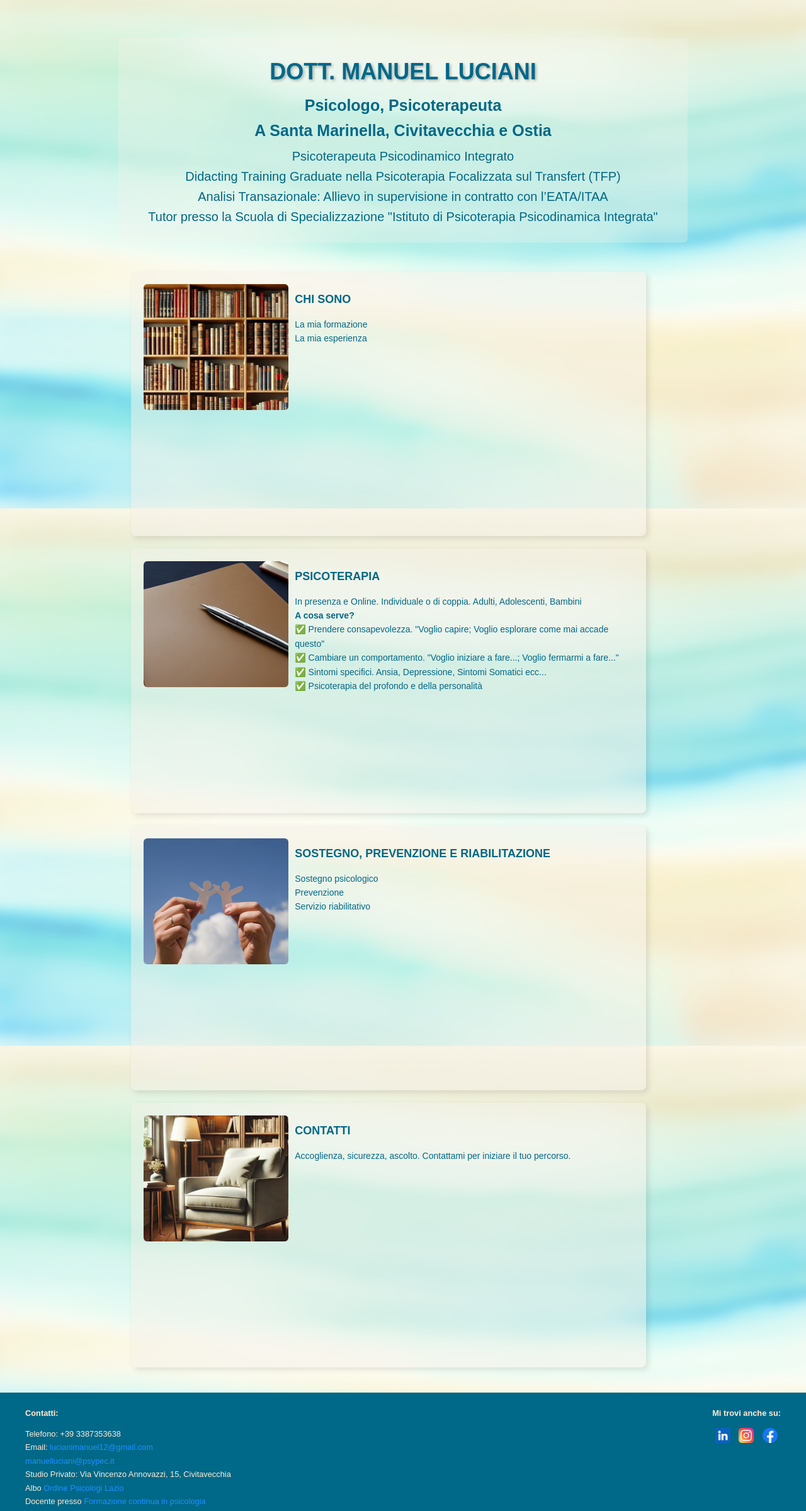
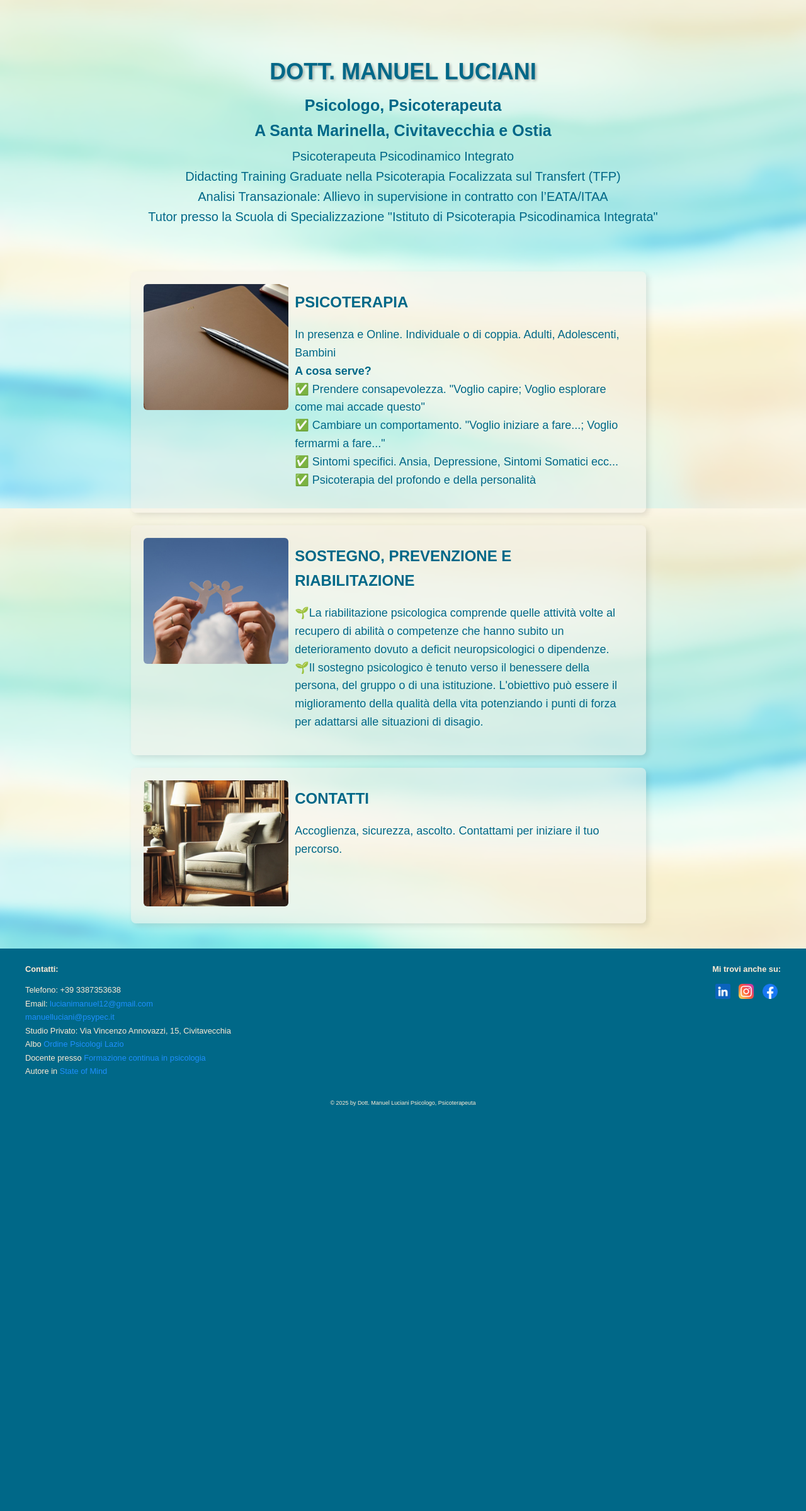
Before and after one commit to GI3793/SitoManuel, a Flask app: page / in a window 1280 px wide. Shown: the part 46-2445 px from the top of the page at 63% size. After the commit the page ends 1802 px from the top, so only its background shows below. Run offline with Flask 3, Linux system fonts and the light colour scheme; some web fonts are replaced.

Commit message:
Add files via upload

```diff
--- a/templates/index.html
+++ b/templates/index.html
@@ -6,7 +6,7 @@
 <section style="max-width: 80%; margin: 0 auto;">
 
     <!-- Titolo principale -->
-    <div style="background-color: rgba(245, 241, 233, 0.3); padding: 20px; text-align: center;
+    <div style="padding: 20px; text-align: center;
             font-size: 28px; font-weight: bold; color: #006888;
             text-shadow: 2px 2px 4px rgba(0, 0, 0, 0.3); border-radius: 6px;
             width: 90%; margin: 20px auto; display: block;">
@@ -33,24 +33,8 @@
         {% set box_style = "display: flex; flex-direction: row; align-items: flex-start;
                             justify-content: flex-start; text-align: left; background: rgba(245, 241, 233, 0.5);
                             padding: 20px; border-radius: 8px; box-shadow: 4px 4px 10px rgba(0, 0, 0, 0.1);
-                            flex: 1; min-width: 250px; max-width: 90%; min-height: 380px;" %}
+                            flex: 1; min-width: 250px; max-width: 90%;" %}
 
-        <!-- 1° riquadro: CHI SONO -->
-        <a href="/about" style="text-decoration: none; color: inherit;">
-            <div style="{{ box_style }}">
-                <div style="width: 30%; margin-right: 10px;">
-                    <img src="{{ url_for('static', filename='images/3.jpg') }}" alt="Chi Sono"
-                         style="width: 100%; height: 200px; object-fit: cover; border-radius: 6px;">
-                </div>
-                <div style="width: 70%; font-size: 18px; color: #006888; margin-top: 10px;">
-                    <div style="font-weight: bold;">CHI SONO</div>
-                    <ul style="list-style: none; padding: 0; font-size: 14px;">
-                        <li>La mia formazione</li>
-                        <li>La mia esperienza</li>
-                    </ul>
-                </div>
-            </div>
-        </a>
 
         <!-- 2° riquadro: PSICOTERAPIA E PSICOTERAPIA ONLINE -->
         <a href="/myjob" style="text-decoration: none; color: inherit;">
@@ -59,9 +43,9 @@
                     <img src="{{ url_for('static', filename='images/2.jpg') }}" alt="Psicoterapia"
                          style="width: 100%; height: 200px; object-fit: cover; border-radius: 6px;">
                 </div>
-                <div style="width: 70%; font-size: 18px; color: #006888; margin-top: 10px;">
+                <div style="width: 70%; font-size: 24px; color: #006888; margin-top: 10px;">
                     <div style="font-weight: bold;">PSICOTERAPIA</div>
-                    <ul style="list-style: none; padding: 0; font-size: 14px;">
+                    <ul style="list-style: none; padding: 0; font-size: 18px;">
                         <li>In presenza e Online. Individuale o di coppia. Adulti, Adolescenti, Bambini</li>
                         <li><strong>A cosa serve?</strong></li>
                         <li>✅ Prendere consapevolezza. "Voglio capire; Voglio esplorare come mai accade questo"</li>
@@ -80,12 +64,11 @@
                     <img src="{{ url_for('static', filename='images/1.jpg') }}" alt="Riabilitazione"
                          style="width: 100%; height: 200px; object-fit: cover; border-radius: 6px;">
                 </div>
-                <div style="width: 70%; font-size: 18px; color: #006888; margin-top: 10px;">
+                <div style="width: 70%; font-size: 24px; color: #006888; margin-top: 10px;">
                     <div style="font-weight: bold;">SOSTEGNO, PREVENZIONE E RIABILITAZIONE</div>
-                    <ul style="list-style: none; padding: 0; font-size: 14px;">
-                        <li>Sostegno psicologico</li>
-                        <li>Prevenzione</li>
-                        <li>Servizio riabilitativo</li>
+                    <ul style="list-style: none; padding: 0; font-size: 18px;">
+                        <li>🌱La riabilitazione psicologica comprende quelle attività volte al recupero di abilità o competenze che hanno subito un deterioramento dovuto a deficit neuropsicologici o dipendenze.</li>
+                        <li>🌱Il sostegno psicologico è tenuto verso il benessere della persona, del gruppo o di una istituzione. L'obiettivo può essere il miglioramento della qualità della vita potenziando i punti di forza per adattarsi alle situazioni di disagio. </li>
                     </ul>
                 </div>
             </div>
@@ -98,9 +81,9 @@
                     <img src="{{ url_for('static', filename='images/4.jpg') }}" alt="Contatti"
                          style="width: 100%; height: 200px; object-fit: cover; border-radius: 6px;">
                 </div>
-                <div style="width: 70%; font-size: 18px; color: #006888; margin-top: 10px;">
+                <div style="width: 70%; font-size: 24px; color: #006888; margin-top: 10px;">
                     <div style="font-weight: bold;">CONTATTI</div>
-                    <ul style="list-style: none; padding: 0; font-size: 14px;">
+                    <ul style="list-style: none; padding: 0; font-size: 18px;">
                         <li>Accoglienza, sicurezza, ascolto. Contattami per iniziare il tuo percorso.</li>
                     </ul>
                 </div>
```
